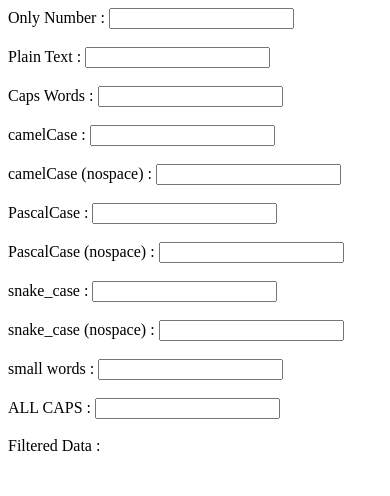
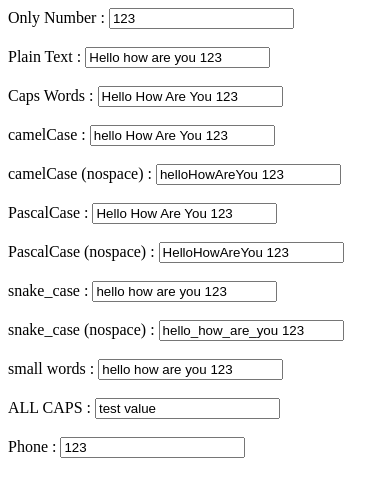
Before and after one commit to atish31/custom-input-types, a plain HTML site: page index.html in a window 390 px wide. Drawn offline with Linux system fonts and the light colour scheme.

Commit message:
Added MutationObserver Helper for input tags | Added telephone input type

```diff
--- a/index.html
+++ b/index.html
@@ -41,7 +41,10 @@
   ALL CAPS : <input id="upperCase" type="upperCase" />
   <br />
   <br>
-  Filtered Data : <span id="filteredValue"></span>
+  Phone : <input id="tel" type="phone" country="IN" />
+  <br />
+  <br>
+  <!-- Filtered Data : <span id="filteredValue"></span> -->
 
   <script>
 
@@ -61,13 +64,17 @@
           'upperCase'];
         plainInput.addEventListener("input", function (e) {
           for (const id of ids) {
-            document.getElementById(id).val = e.target.value;
+            document.getElementById(id).value = e.target.value;
 
           }
         }, { passive: true })
       }
     });
 
+    setTimeout(() => {
+      document.getElementById("upperCase").value = "test value";
+    }, 2000)
+
   </script>
 
 </body>
--- a/js/index.js
+++ b/js/index.js
@@ -1,14 +1,19 @@
 function startScript() {
   var inputs = document.querySelectorAll("input");
   for (const input of inputs) {
+    input.value = "Hello how are you 123";
     input.addEventListener("input", updateValue, { passive: true });
-    overrideInputs(input);
+    // overrideInputs(input);
+    initFireEvent(input);
   }
 
   observer.observe(document.body, {
     childList: true,
-    attributeFilter: ["input"],
+    characterData: true,
+    characterDataOldValue: true,
+    subtree: true,
     attributes: true,
+    attributeOldValue: true
   });
 }
 
@@ -36,10 +41,13 @@ function updateValue(e) {
     case "snakeCase":
       snakeCase(e);
       break;
+    case "phone":
+      telephone(e);
+      break;
   }
 
-  var log = document.getElementById("filteredValue");
-  log.textContent = e.target.value;
+  // var log = document.getElementById("filteredValue");
+  // log.textContent = e.target.value;
 }
 
 function customText(e) {
@@ -102,13 +110,34 @@ function snakeCase(e) {
 function customNumber(e) {
   const value = e.target.value;
   const regex = new RegExp(/^[0-9]*$/);
-  e.target.value = e.target.value.replaceAll(/\D+/g, "");
+  e.target.value = value.replace(/\D+/g, "");
+}
+
+function telephone(e) {
+  e.target.value = e.target.value.replace(/\D/g, "").substring(0,10);
+  const phone = e.target.value;
+  var match = phone.match(/^(\d{3})(\d{3})(\d{4})$/);
+  if (match) {
+    e.target.value = "(" + match[1] + ") " + match[2] + "-" + match[3];
+  }
 }
 
 // DOM observer for added and removed nodes
 var observer = new MutationObserver(function (mutations) {
+  console.log("Mutation Outer ", mutations);
   mutations.forEach(function (mutation) {
     // Add event listener to added Input nodes
+    if(mutation.type === "attributes" && mutation.attributeName === "value"){
+      // To handle attribute change here, fire an event of 'input' type
+
+      if(mutation.oldValue !== mutation.target.value){
+        console.log("Old Value ", mutation.oldValue);
+        console.log("New Value ", mutation.target.value);
+        initFireEvent(mutation.target)
+      }
+
+    }
+    // initFireEvent(mutation.target)
     if (mutation.addedNodes.length) {
       console.log("Added Nodes ", mutation.addedNodes[0].localName);
       if (mutation.addedNodes[0].localName === "input")
@@ -130,12 +159,10 @@ function overrideInputs(input) {
   //property mutation for hidden input
   Object.defineProperty(input, "val", {
     get: function () {
-      console.log("Getter ", this);
       return this["value"];
     },
     set: function (val) {
       // handle value change here
-      console.log("Setter", this);
       this["value"] = val;
 
       //fire the event
@@ -151,6 +178,20 @@ function overrideInputs(input) {
       }
     },
   });
+
+}
+
+function initFireEvent(element){
+  if ("createEvent" in document) {
+    //NON IE browsers
+    var evt = document.createEvent("HTMLEvents");
+    evt.initEvent("input", false, true);
+    element.dispatchEvent(evt);
+  } else {
+    //IE
+    var evt = document.createEventObject();
+    element.fireEvent("oninput", evt);
+  }
 }
 
 document.addEventListener("readystatechange", (event) => {
@@ -158,3 +199,53 @@ document.addEventListener("readystatechange", (event) => {
     startScript();
   }
 });
+
+// ---------------------------- Triggers MutationObserver for Input tag ----------------------------
+/**
+ * Helps the setter function to also set t he value attribute to the input tag, which would trigger the
+ * mutation observer.
+ */
+(function(elementExample, Object, window){
+
+  function createIDLSetWrapper(key, nativeSet, nativeGet) {
+    return function(newValue) {
+      var oldValue = this.getAttribute(key);
+      nativeSet.call(this, newValue); // natively update the value
+
+      if (this.getAttribute(key) === oldValue) {
+        // ensure that an attribute is updated so that mutation observers are fired
+        this.setAttribute(key, nativeGet.call(this));
+          }
+    };
+  }
+
+  var ownProps = Object.getOwnPropertyNames(window);
+  for (var i=0, len=ownProps.length|0, key; i<len; i=i+1|0) {
+    key = ownProps[i];
+    if (/^HTML[A-Z]\w*Element$/.test(key) && window.hasOwnProperty(key) && !window.propertyIsEnumerable(key) && typeof window[key] === "function") (function(){
+      var oldDescriptors = Object.getOwnPropertyDescriptors(window[key].prototype);
+      var keys = Object.keys(oldDescriptors);
+      var newDescriptors = {};
+
+      for (var i=0, len=keys.length|0, prop, description; i<len; i=i+1|0) {
+        prop = keys[i];
+        description = oldDescriptors[prop];
+        if (
+          prop !== "nonce" && // supposed to be secret and hidden from CSS
+          (!prop.startsWith("on") || elementExample[prop] !== null) && // screen out event listeners
+          typeof description.set === "function" && // ensure that this property has a descriptor
+          description.set.toString().indexOf("[native code]") !== -1 // ensure that we have not already processed to this element
+        ) newDescriptors[prop] = {
+          configurable: true,
+          enumerable: true,
+          get: description.get, // do not modify the original getter
+          set: createIDLSetWrapper(prop, description.set, description.get)
+        };
+      }
+
+      // Finally apply the wrappers
+      Object.defineProperties(window[key].prototype, newDescriptors);
+    })();
+  }
+
+  })(document.firstElementChild, Object, window);
```
